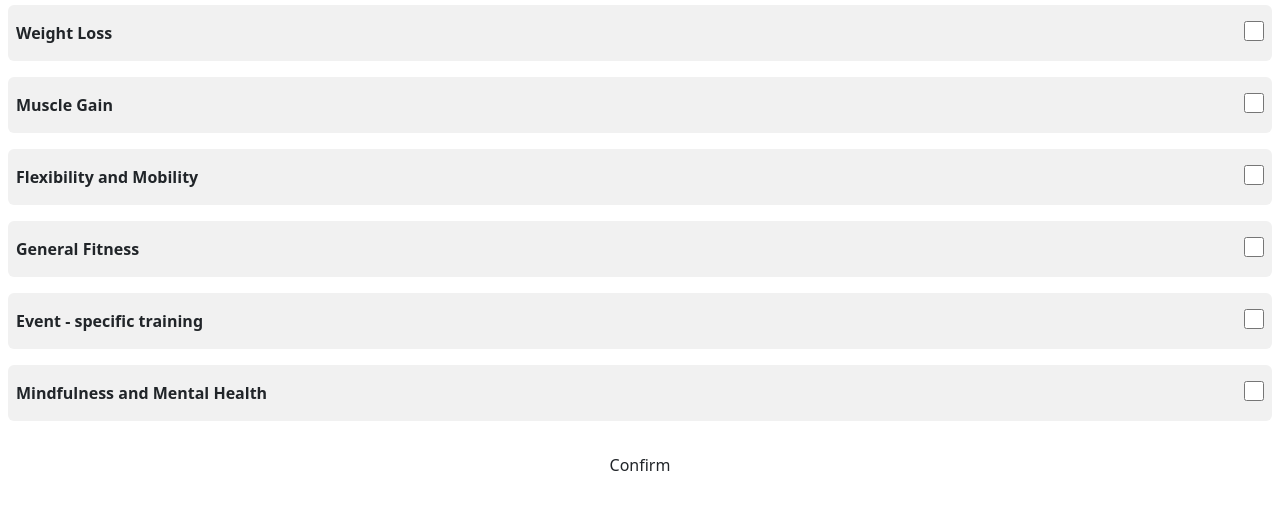
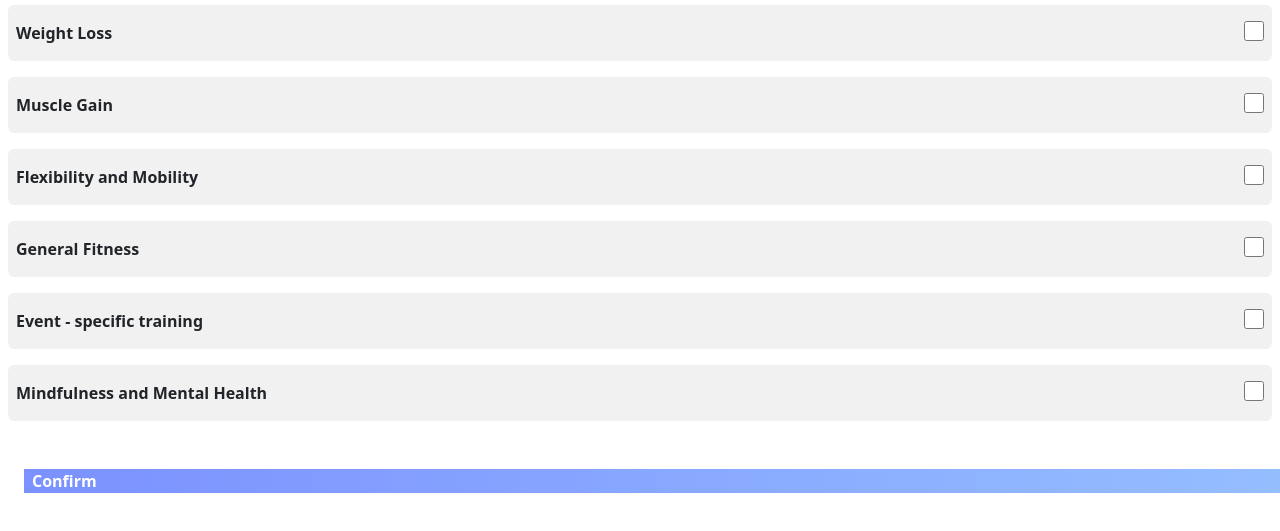
Before and after one commit to bhosalepranali/WebAssignment, a plain HTML site: page goles.html in a window 1280 px wide. Shown: the part 143-674 px from the top of the page. Drawn offline with nearby package versions, Linux system fonts and the light colour scheme.

Commit message:
Web Dev Assignment

```diff
--- a/gole.css
+++ b/gole.css
@@ -4,3 +4,9 @@ body{
     font-family: "Montserrat", sans-serif;
     font-style: normal;
 }
+
+.button{
+    background-image: linear-gradient(to right, rgba(123, 145, 255, 1), rgba(149, 190, 255, 1));
+    text-decoration: none;
+    width: 90%;
+  }
--- a/goles.html
+++ b/goles.html
@@ -66,8 +66,8 @@
                 <input type="checkbox" style="width: 20px; height: 20px;" class="me-2">
             </div>
 
-            <div class="mt-3 pt-3 pb-3 rounded-2 w-100 flex justify-center">
-               <a href="./workout.html">Confirm</a>
+            <div class="ms-3 me-3 mt-5 w-100 button">
+               <a href="./workout.html" class="p-2 w-100 mt-5 rounded-3 text-white fw-semibold">Confirm</a>
             </div>
 
         </form>
```
Also changed, not shown: welcomeback.html (+1 -1 lines).
